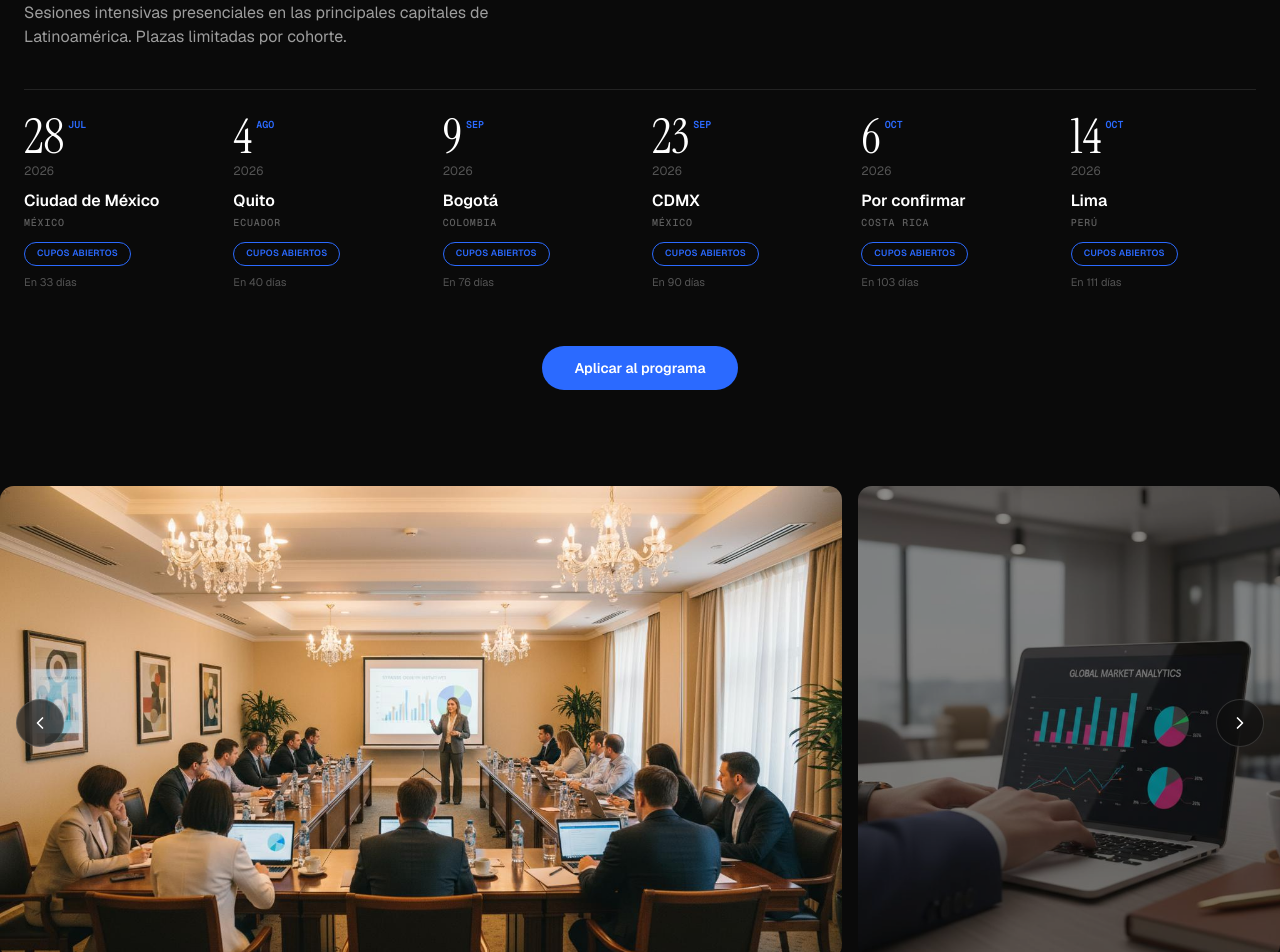
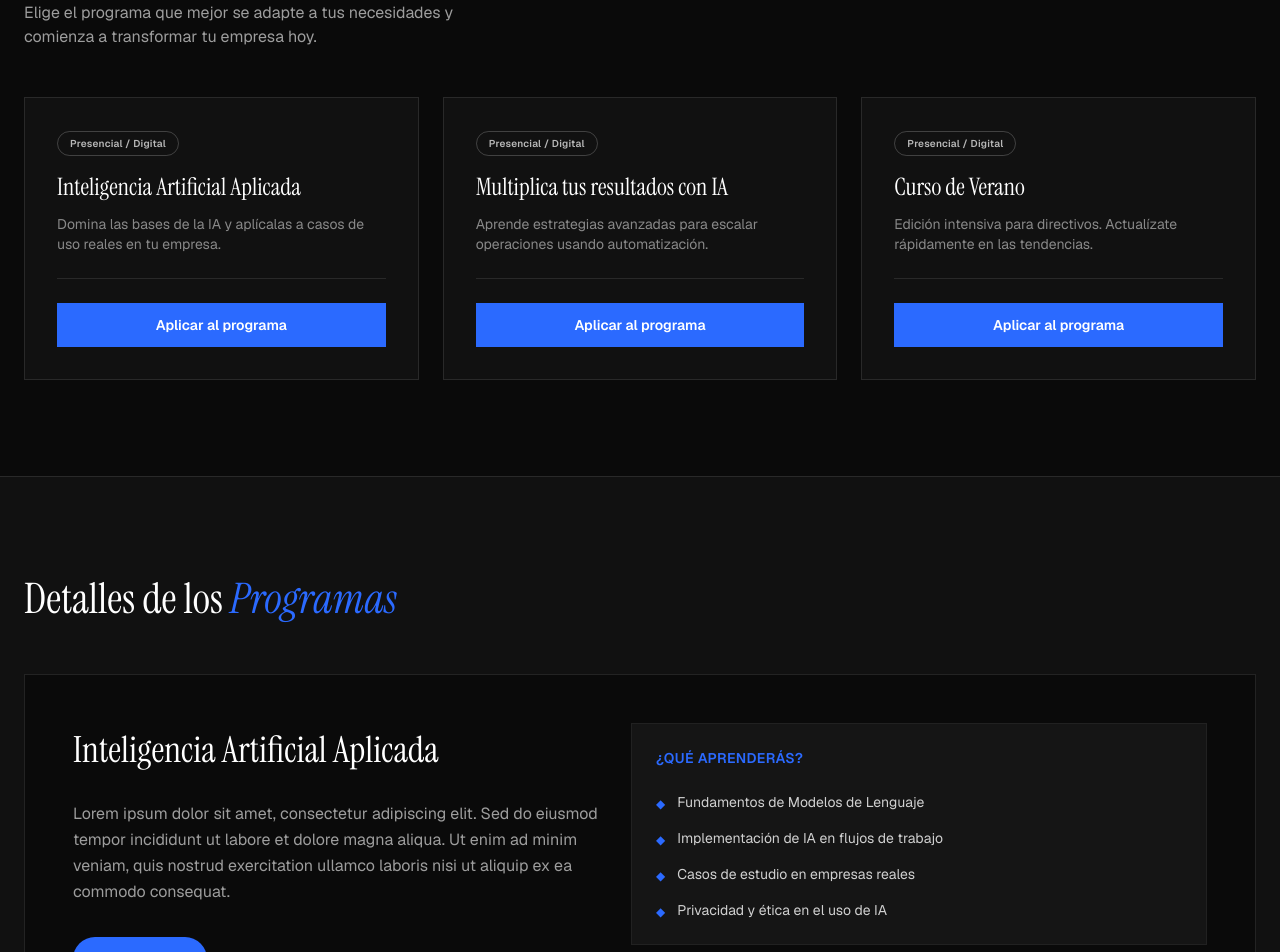
Before and after one commit to technetech/CursosTechnePagina, a React (Vite) app: page / in a window 1280 px wide. Shown: the part 1140-2092 px from the top of the page. Built offline with nearby package versions, Linux system fonts and the light colour scheme.

Commit message:
feat: implement courses section and details carousel

```diff
--- a/src/App.tsx
+++ b/src/App.tsx
@@ -2,6 +2,7 @@ import Navbar from "./sections/Navbar";
 import Hero from "./sections/Hero";
 import LogoCarousel from "./sections/LogoCarousel";
 import ProximasFechas from "./sections/ProximasFechas";
+import DetallesCursos from "./sections/DetallesCursos";
 import Galeria from "./sections/Galeria";
 import Resultados from "./sections/Resultados";
 import RutaEstrategica from "./sections/RutaEstrategica";
@@ -20,6 +21,7 @@ function App() {
       <Hero />
       <LogoCarousel />
       <ProximasFechas />
+      <DetallesCursos />
       <Galeria />
       <Resultados />
       <RutaEstrategica />
--- /dev/null
+++ b/src/sections/DetallesCursos.tsx
@@ -0,0 +1,124 @@
+import { useEffect, useState } from "react";
+import { motion } from "framer-motion";
+import {
+  Carousel,
+  CarouselContent,
+  CarouselItem,
+  CarouselPrevious,
+  CarouselNext,
+} from "@/components/ui/carousel";
+import type { CarouselApi } from "@/components/ui/carousel";
+
+const coursesDetails = [
+  {
+    id: 1,
+    title: "Inteligencia Artificial Aplicada",
+    description: "Lorem ipsum dolor sit amet, consectetur adipiscing elit. Sed do eiusmod tempor incididunt ut labore et dolore magna aliqua. Ut enim ad minim veniam, quis nostrud exercitation ullamco laboris nisi ut aliquip ex ea commodo consequat.",
+    bullets: [
+      "Fundamentos de Modelos de Lenguaje",
+      "Implementación de IA en flujos de trabajo",
+      "Casos de estudio en empresas reales",
+      "Privacidad y ética en el uso de IA",
+    ],
+  },
+  {
+    id: 2,
+    title: "Multiplica tus resultados con IA",
+    description: "Duis aute irure dolor in reprehenderit in voluptate velit esse cillum dolore eu fugiat nulla pariatur. Excepteur sint occaecat cupidatat non proident, sunt in culpa qui officia deserunt mollit anim id est laborum.",
+    bullets: [
+      "Automatización avanzada con agentes",
+      "Escalamiento de operaciones sin contratar más personal",
+      "Personalización de asistentes virtuales",
+      "Métricas de impacto y retorno de inversión",
+    ],
+  },
+  {
+    id: 3,
+    title: "Curso de Verano",
+    description: "Nemo enim ipsam voluptatem quia voluptas sit aspernatur aut odit aut fugit, sed quia consequuntur magni dolores eos qui ratione voluptatem sequi nesciunt. Neque porro quisquam est, qui dolorem ipsum quia dolor sit amet.",
+    bullets: [
+      "Inmersión total en herramientas modernas",
+      "Talleres prácticos de resolución de problemas",
+      "Networking con otros directivos",
+      "Plan de acción para el próximo trimestre",
+    ],
+  },
+];
+
+export default function DetallesCursos() {
+  const [api, setApi] = useState<CarouselApi>();
+
+  useEffect(() => {
+    const handleSelectCourse = (event: Event) => {
+      const customEvent = event as CustomEvent<number>;
+      if (api) {
+        api.scrollTo(customEvent.detail);
+      }
+    };
+
+    window.addEventListener("selectCourse", handleSelectCourse);
+    return () => {
+      window.removeEventListener("selectCourse", handleSelectCourse);
+    };
+  }, [api]);
+
+  return (
+    <section id="detalles-cursos" className="bg-[#111] py-20 md:py-24 border-t border-white/10">
+      <div className="max-w-7xl mx-auto px-6">
+        <motion.div
+          initial={{ opacity: 0, y: 30 }}
+          whileInView={{ opacity: 1, y: 0 }}
+          viewport={{ once: true, margin: "-80px" }}
+          transition={{ duration: 0.6 }}
+          className="mb-12"
+        >
+          <h2 className="font-serif text-[28px] md:text-[42px] text-white leading-tight">
+            Detalles de los <span className="text-[#2B6AFF] italic">Programas</span>
+          </h2>
+        </motion.div>
+
+        <Carousel setApi={setApi} className="w-full">
+          <CarouselContent>
+            {coursesDetails.map((course) => (
+              <CarouselItem key={course.id}>
+                <div className="bg-[#0A0A0A] border border-white/10 p-8 md:p-12 h-full flex flex-col md:flex-row gap-8 items-start">
+                  <div className="flex-1">
+                    <h3 className="font-serif text-[28px] md:text-[36px] text-white mb-6">
+                      {course.title}
+                    </h3>
+                    <p className="font-sans text-base text-white/60 mb-8 leading-relaxed">
+                      {course.description}
+                    </p>
+                    <a
+                      href="#formulario"
+                      className="inline-flex font-sans text-sm font-semibold text-white bg-[#2B6AFF] hover:bg-[#1A5AF5] hover:-translate-y-px active:translate-y-0 px-8 py-3 rounded-full transition-all duration-200"
+                    >
+                      Inscribirse
+                    </a>
+                  </div>
+                  <div className="flex-1 bg-[#151515] p-6 w-full md:w-auto border border-white/5">
+                    <h4 className="font-sans text-sm font-semibold text-[#2B6AFF] tracking-wide uppercase mb-6">
+                      ¿Qué aprenderás?
+                    </h4>
+                    <ul className="space-y-4">
+                      {course.bullets.map((bullet, i) => (
+                        <li key={i} className="flex items-start gap-3">
+                          <span className="text-[#2B6AFF] mt-1 text-xs">&#9670;</span>
+                          <span className="font-sans text-sm text-white/80">{bullet}</span>
+                        </li>
+                      ))}
+                    </ul>
+                  </div>
+                </div>
+              </CarouselItem>
+            ))}
+          </CarouselContent>
+          <div className="flex justify-center md:justify-end gap-3 mt-8">
+            <CarouselPrevious className="static translate-y-0 translate-x-0 h-12 w-12 bg-[#0A0A0A] border-white/20 hover:bg-[#2B6AFF] hover:border-[#2B6AFF] hover:text-white transition-all" />
+            <CarouselNext className="static translate-y-0 translate-x-0 h-12 w-12 bg-[#0A0A0A] border-white/20 hover:bg-[#2B6AFF] hover:border-[#2B6AFF] hover:text-white transition-all" />
+          </div>
+        </Carousel>
+      </div>
+    </section>
+  );
+}
--- a/src/sections/ProximasFechas.tsx
+++ b/src/sections/ProximasFechas.tsx
@@ -1,15 +1,39 @@
 import { motion } from "framer-motion";
 
-const dates = [
-  { day: "28", month: "JUL", year: "2026", city: "Ciudad de México", country: "MÉXICO", daysLeft: "En 33 días" },
-  { day: "4", month: "AGO", year: "2026", city: "Quito", country: "ECUADOR", daysLeft: "En 40 días" },
-  { day: "9", month: "SEP", year: "2026", city: "Bogotá", country: "COLOMBIA", daysLeft: "En 76 días" },
-  { day: "23", month: "SEP", year: "2026", city: "CDMX", country: "MÉXICO", daysLeft: "En 90 días" },
-  { day: "6", month: "OCT", year: "2026", city: "Por confirmar", country: "COSTA RICA", daysLeft: "En 103 días" },
-  { day: "14", month: "OCT", year: "2026", city: "Lima", country: "PERÚ", daysLeft: "En 111 días" },
+const courses = [
+  {
+    id: 1,
+    title: "Inteligencia Artificial Aplicada",
+    description: "Domina las bases de la IA y aplícalas a casos de uso reales en tu empresa.",
+    modality: "Presencial / Digital",
+  },
+  {
+    id: 2,
+    title: "Multiplica tus resultados con IA",
+    description: "Aprende estrategias avanzadas para escalar operaciones usando automatización.",
+    modality: "Presencial / Digital",
+  },
+  {
+    id: 3,
+    title: "Curso de Verano",
+    description: "Edición intensiva para directivos. Actualízate rápidamente en las tendencias.",
+    modality: "Presencial / Digital",
+  },
 ];
 
 export default function ProximasFechas() {
+  const handleApplyClick = (index: number) => {
+    // Dispatch custom event so the carousel can listen to it
+    const event = new CustomEvent("selectCourse", { detail: index });
+    window.dispatchEvent(event);
+
+    // Scroll to the carousel section
+    const element = document.getElementById("detalles-cursos");
+    if (element) {
+      element.scrollIntoView({ behavior: "smooth" });
+    }
+  };
+
   return (
     <section id="fechas" className="bg-[#0A0A0A] py-20 md:py-24">
       <div className="max-w-7xl mx-auto px-6">
@@ -19,92 +43,55 @@ export default function ProximasFechas() {
           whileInView={{ opacity: 1, y: 0 }}
           viewport={{ once: true, margin: "-80px" }}
           transition={{ duration: 0.6 }}
+          className="text-center md:text-left"
         >
-          <p className="font-mono text-xs font-semibold text-[#2B6AFF] tracking-[0.12em] mb-3">
-            PRÓXIMAS FECHAS
+          <p className="font-mono text-xs font-semibold text-[#2B6AFF] tracking-[0.12em] mb-3 uppercase">
+            Nuestros programas
           </p>
           <h2 className="font-serif text-[28px] md:text-[42px] leading-tight mb-3">
             <span className="text-white">Formato </span>
             <span className="text-[#2B6AFF] italic">presencial</span>
-            <span className="text-white"> en tu país</span>
+            <span className="text-white"> y digital</span>
           </h2>
-          <p className="font-sans text-base text-white/60 max-w-[480px] mb-10">
-            Sesiones intensivas presenciales en las principales capitales de
-            Latinoamérica. Plazas limitadas por cohorte.
+          <p className="font-sans text-base text-white/60 max-w-[480px] mb-12 md:mx-0 mx-auto">
+            Elige el programa que mejor se adapte a tus necesidades y comienza a transformar tu empresa hoy.
           </p>
         </motion.div>
 
-        {/* Timeline */}
-        <div className="relative">
-          {/* Horizontal line */}
-          <div className="absolute top-0 left-0 right-0 h-px bg-white/10 hidden md:block" />
+        {/* Courses Grid */}
+        <div className="grid grid-cols-1 md:grid-cols-3 gap-6">
+          {courses.map((course, i) => (
+            <motion.div
+              key={course.id}
+              initial={{ opacity: 0, y: 30 }}
+              whileInView={{ opacity: 1, y: 0 }}
+              viewport={{ once: true, margin: "-40px" }}
+              transition={{ delay: i * 0.15, duration: 0.5 }}
+              className="bg-[#111] border border-white/10 p-8 flex flex-col justify-between hover:border-[#2B6AFF]/50 transition-colors"
+            >
+              <div>
+                <span className="inline-block px-3 py-1 rounded-full border border-white/20 text-white/70 font-sans text-[10px] font-semibold tracking-wide mb-4">
+                  {course.modality}
+                </span>
+                <h3 className="font-serif text-[24px] text-white leading-tight mb-3">
+                  {course.title}
+                </h3>
+                <p className="font-sans text-sm text-white/50 mb-6">
+                  {course.description}
+                </p>
+              </div>
 
-          {/* Scrollable container for mobile */}
-          <div className="overflow-x-auto pb-4 -mx-6 px-6 md:mx-0 md:px-0">
-            <div className="flex md:grid md:grid-cols-6 gap-6 min-w-[720px] md:min-w-0">
-              {dates.map((item, i) => (
-                <motion.div
-                  key={item.city}
-                  initial={{ opacity: 0, x: 30 }}
-                  whileInView={{ opacity: 1, x: 0 }}
-                  viewport={{ once: true, margin: "-40px" }}
-                  transition={{ delay: i * 0.12, duration: 0.5 }}
-                  className="relative flex-1"
+              <div className="mt-auto pt-6 border-t border-white/10">
+                <button
+                  onClick={() => handleApplyClick(i)}
+                  className="w-full inline-flex justify-center font-sans text-sm font-semibold text-white bg-[#2B6AFF] hover:bg-[#1A5AF5] hover:-translate-y-px active:translate-y-0 px-6 py-3 transition-all duration-200"
                 >
-                  {/* Node */}
-                  <div className="hidden md:flex absolute -top-1 left-0 w-2 h-2 rounded-full border-2 border-[#2B6AFF] bg-[#0A0A0A] -translate-y-1/2" />
-
-                  {/* Date */}
-                  <div className="flex items-start gap-1 mt-0 md:mt-6">
-                    <span className="font-serif text-[40px] md:text-[48px] text-white leading-none">
-                      {item.day}
-                    </span>
-                    <span className="font-mono text-[10px] font-semibold text-[#2B6AFF] mt-1">
-                      {item.month}
-                    </span>
-                  </div>
-                  <p className="font-sans text-xs text-white/30 mt-0.5">
-                    {item.year}
-                  </p>
-
-                  {/* City */}
-                  <p className="font-sans text-base font-semibold text-white mt-3 leading-tight">
-                    {item.city}
-                  </p>
-                  <p className="font-mono text-[10px] font-medium text-white/35 tracking-[0.08em] mt-1">
-                    {item.country}
-                  </p>
-
-                  {/* Status */}
-                  <span className="inline-block mt-3 px-3 py-1 rounded-full border border-[#2B6AFF] text-[#2B6AFF] font-sans text-[9px] font-semibold tracking-wide">
-                    CUPOS ABIERTOS
-                  </span>
-
-                  {/* Countdown */}
-                  <p className="font-sans text-[11px] text-white/30 mt-2">
-                    {item.daysLeft}
-                  </p>
-                </motion.div>
-              ))}
-            </div>
-          </div>
+                  Aplicar al programa
+                </button>
+              </div>
+            </motion.div>
+          ))}
         </div>
-
-        {/* CTA */}
-        <motion.div
-          initial={{ opacity: 0, y: 20 }}
-          whileInView={{ opacity: 1, y: 0 }}
-          viewport={{ once: true }}
-          transition={{ delay: 0.5, duration: 0.5 }}
-          className="text-center mt-10"
-        >
-          <a
-            href="#formulario"
-            className="inline-flex font-sans text-sm font-semibold text-white bg-[#2B6AFF] hover:bg-[#1A5AF5] hover:-translate-y-px hover:shadow-[0_4px_20px_rgba(43,106,255,0.3)] active:translate-y-0 px-8 py-3 rounded-full transition-all duration-200"
-          >
-            Aplicar al programa
-          </a>
-        </motion.div>
       </div>
     </section>
   );
```
